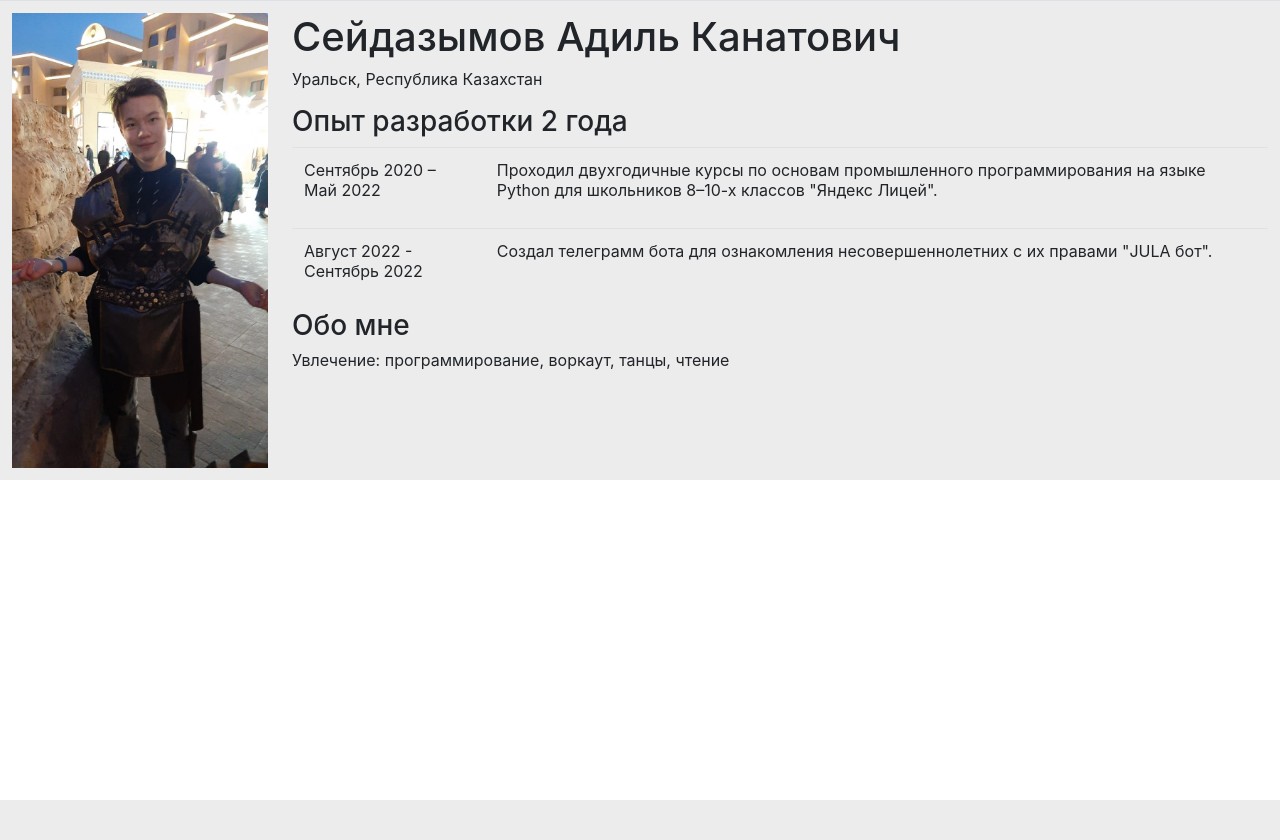
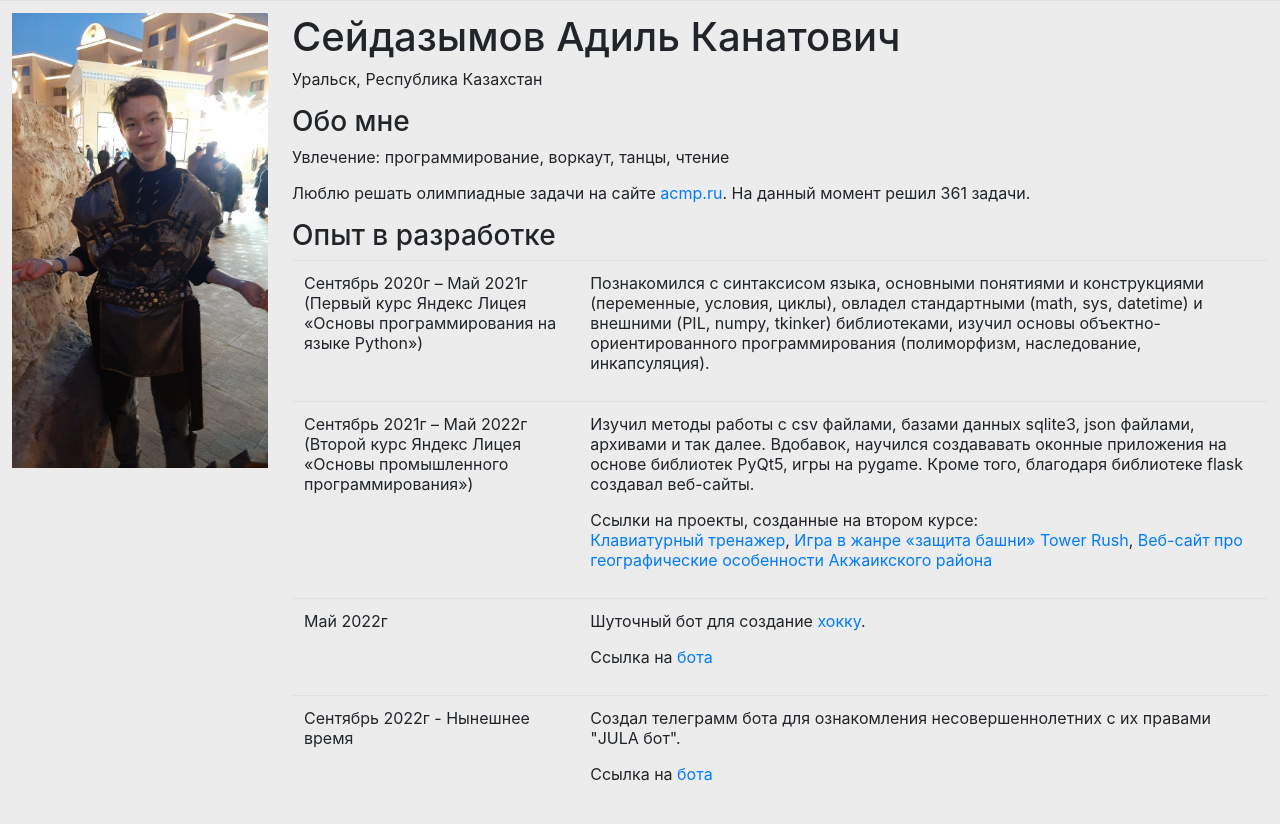
Before and after one commit to Dzhuks/intensive, a Django app: page / in a window 1280 px wide. Before the commit the page ends 800 px from the top, so only its background shows below. Run offline with Django 3.2, Linux system fonts and the light colour scheme; some libraries are stand-ins or nearby versions.

Commit message:
Completed the home page

```diff
--- a/creativetask/polls/templates/polls/index.html
+++ b/creativetask/polls/templates/polls/index.html
@@ -14,29 +14,47 @@
             <td>
                 <h1>Сейдазымов Адиль Канатович</h1>
 				<p>Уральск, Республика Казахстан</p>
-				<h3>Опыт разработки 2 года</h3>
+				<h3>Обо мне</h3>
+				<p>Увлечение: программирование, воркаут, танцы, чтение</p>
+				<p>Люблю решать олимпиадные задачи на сайте <a href="https://acmp.ru/">acmp.ru</a>. На данный момент решил 361 задачи.</p>
+				<h3>Опыт в разработке</h3>
 				<table cellspacing="0" cellpadding="0" class="borderless">
 					<tr>
 						<td>
-							<p>Сентябрь 2020 – Май 2022</p>
+							<p>Сентябрь 2020г – Май 2021г <br> (Первый курс Яндекс Лицея «Основы программирования на языке Python»)</p>
 						</td>
 						<td>
-							<p>Проходил двухгодичные курсы по основам промышленного программирования на языке Python для школьников 8–10-х классов "Яндекс Лицей".</p>
+							<p>Познакомился с синтаксисом языка, основными понятиями и конструкциями (переменные, условия, циклы), овладел стандартными (math, sys, datetime) и внешними (PIL, numpy, tkinker) библиотеками, изучил основы объектно-ориентированного программирования (полиморфизм, наследование, инкапсуляция).</p>
 						</td>
 					</tr>
 					<tr>
 						<td>
-							<p>Август 2022 - Сентябрь 2022</p>
+							<p>Сентябрь 2021г – Май 2022г <br> (Второй курс Яндекс Лицея «Основы промышленного программирования»)</p>
+						</td>
+						<td>
+							<p>Изучил методы работы с csv файлами, базами данных sqlite3, json файлами, архивами и так далее. Вдобавок, научился создававать оконные приложения на основе библиотек PyQt5, игры на pygame. Кроме того, благодаря библиотеке flask создавал веб-сайты.</p>
+							<p>Ссылки на проекты, созданные на втором курсе: <br> <a href="https://github.com/Dzhuks/typing_test">Клавиатурный тренажер</a>, <a href="https://github.com/Dzhuks/Tower_Rush">Игра в жанре «защита башни» Tower Rush</a>, <a href="https://github.com/Dzhuks/virtualmap">Веб-сайт про географические особенности Акжаикского района</a></p>
+						</td>
+					</tr>
+					<tr>
+						<td>
+							<p>Май 2022г</p>
+						</td>
+						<td>
+							<p>Шуточный бот для создание <a href="https://ru.wikipedia.org/wiki/%D0%A5%D0%B0%D0%B9%D0%BA%D1%83">хокку</a>.</p>
+							<p>Ссылка на <a href="https://github.com/Dzhuks/Ru_Hokku_bot">бота</a></p>
+						</td>
+					</tr>
+					<tr>
+						<td>
+							<p>Сентябрь 2022г - Нынешнее время</p>
 						</td>
 						<td>
 							<p>Создал телеграмм бота для ознакомления несовершеннолетних с их правами "JULA бот".</p>
+							<p>Ссылка на <a href="https://github.com/Dzhuks/juwa-bot">бота</a></p>
 						</td>
 					</tr>
 				</table>
-				<h3>Обо мне</h3>
-                <p>Увлечение: программирование, воркаут, танцы, чтение</p>
-				<p></p>
-
             </td>
         </tr>
     </table>
```
